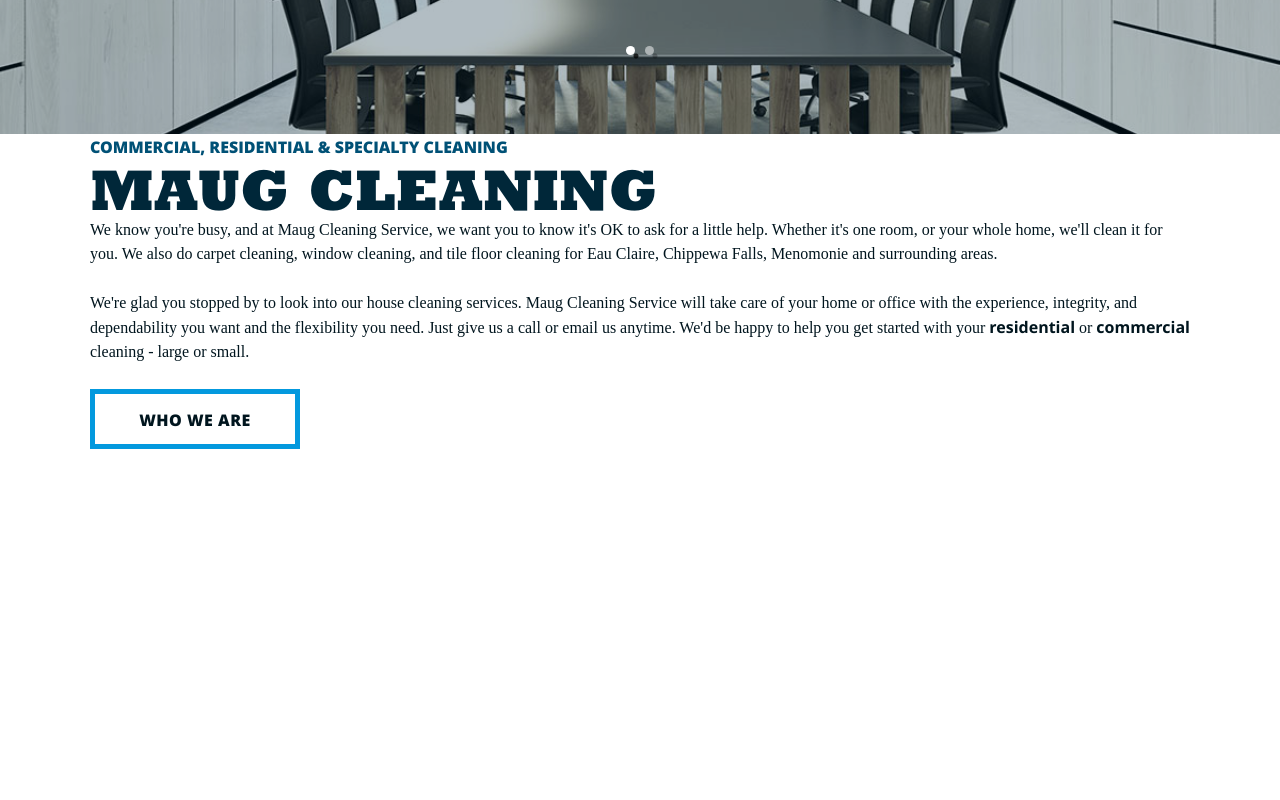
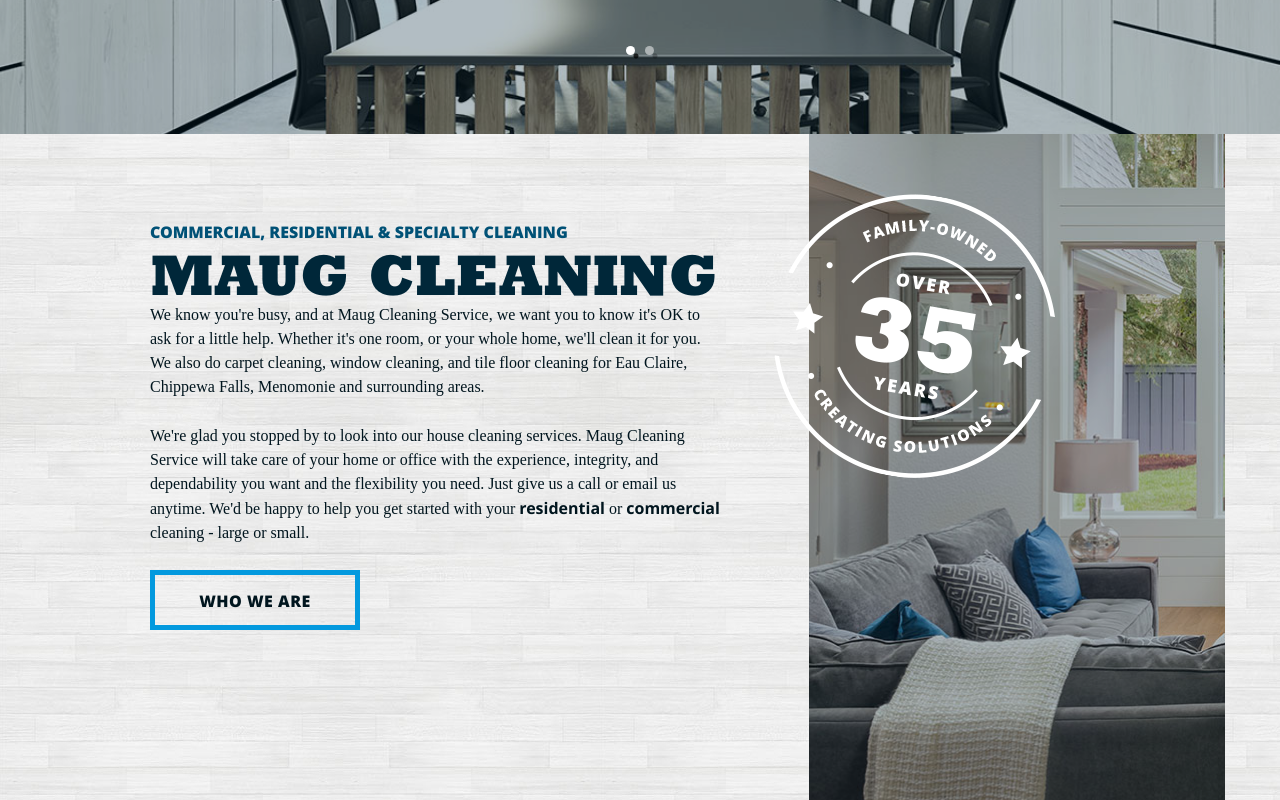
Before and after one commit to Calinda/Maug-Cleaning, a website: page src/index.html in a window 1280 px wide. Shown: the part 666-1466 px from the top of the page. Before the commit the page ends 1115 px from the top, so only its background shows below. Drawn offline with Linux system fonts and the light colour scheme; files whose address does not match are found by name.

Commit message:
Home Page Updates

```diff
--- a/src/scss/base/_base.scss
+++ b/src/scss/base/_base.scss
@@ -84,7 +84,6 @@
 }
 .flex-wrap{
   @include flexbox;
-  @include flex-wrap(wrap);
 }
 .flex-cell{
 	}
@@ -184,6 +183,28 @@
 		}
 	}
 }
+/* Image Box */
+.img-box{
+	position: relative;
+	background-repeat: no-repeat;
+	background-position: center center;
+	background-size: cover;
+	&:after{
+		content: "";
+	    position: absolute;
+	    top: 0;
+	    right: 0;
+	    bottom: 0;
+	    left: 0;
+	    -webkit-border-radius: inherit;
+	    -moz-border-radius: inherit;
+	    border-radius: inherit;
+	    background: rgba(0, 39, 57, 0.3);
+	}
+	.relative{
+		z-index: 1;
+	}
+}
 /* Icons */
 %icon{
 	display: inline-block;
--- a/src/scss/pages/_home.scss
+++ b/src/scss/pages/_home.scss
@@ -1,4 +1,28 @@
 /*=== ABOUT SECTION ===*/
-.about-wrapper .flex-cell:last-child{
+.about-wrapper{
+    position: relative;
+    margin-bottom: -85px;
+    background: url(../images/layout/wood.jpg);
 
+	.container{
+		max-width: 1200px;
+	}
+	.flex-cell:first-child{
+	    padding: 85px 85px 170px 95px;
+	}
+	.flex-cell:last-child{
+		width: 416px;
+		@include flex-shrink(0);
+		@include flex-grow(0);
+	}
+	.img-box:before{
+		content: "";
+	    background: url(../images/banners/stamp.png) no-repeat;
+	    width: 281px;
+	    height: 284px;
+	    position: absolute;
+	    top: 60px;
+	    left: -35px;
+	    z-index: 1;
+	}
 }
```
Also changed, not shown: src/css/main.css.
